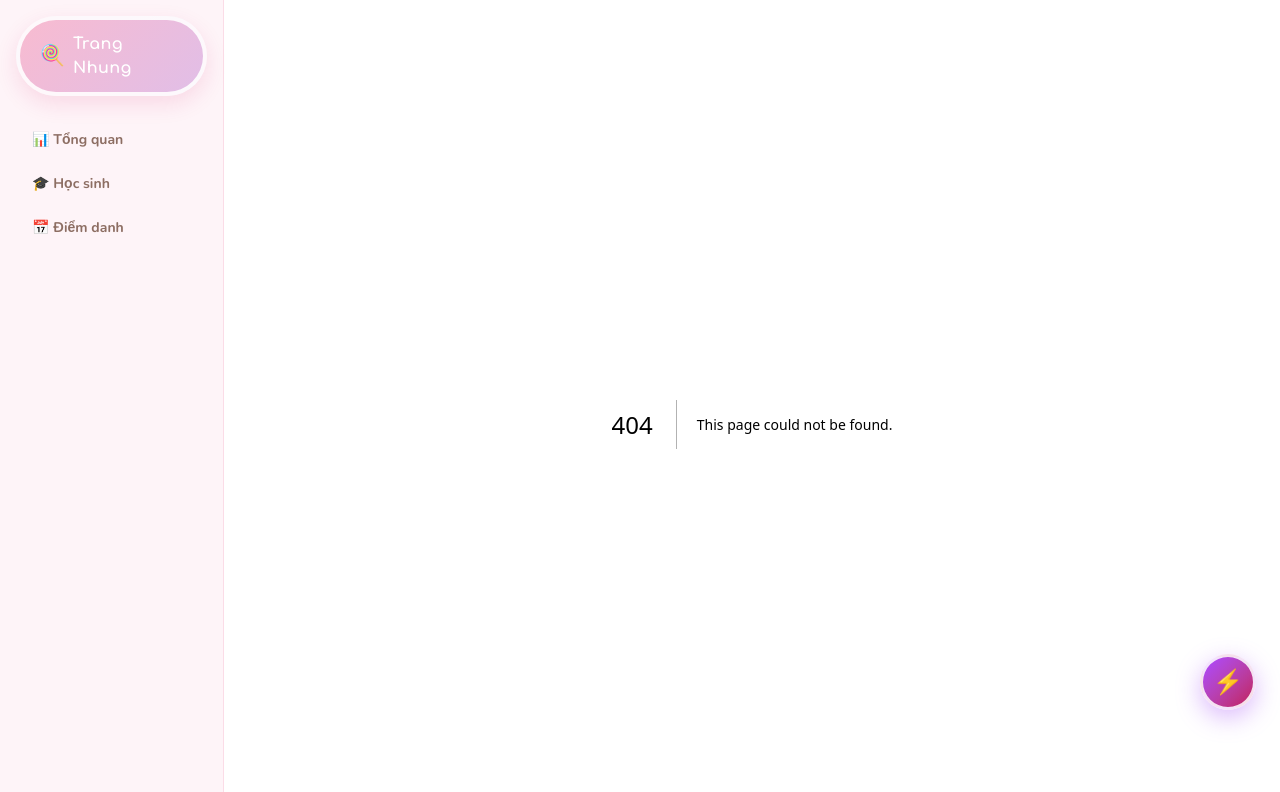
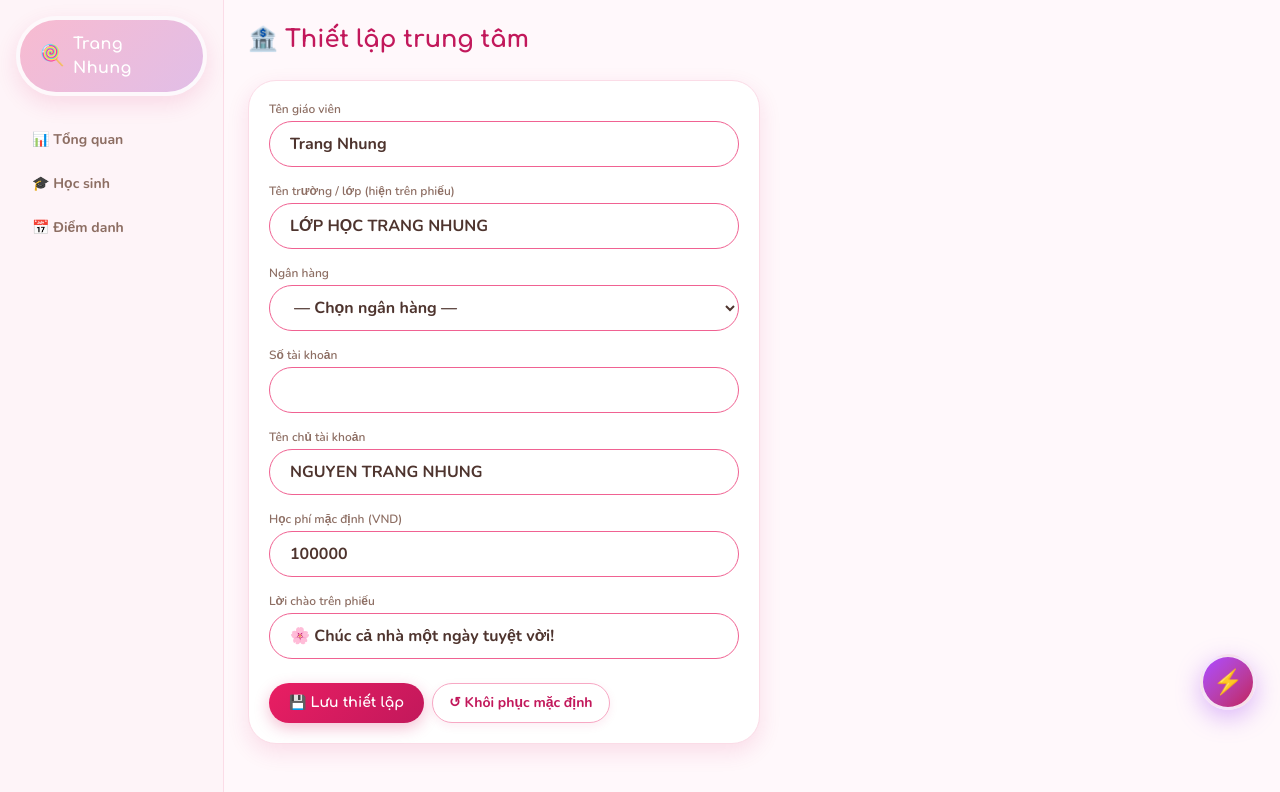
Before and after one commit to xuanTruongIT04/quan-ly-hoc-sinh, a Next.js app: page /settings in a window 1280 px wide. Before the commit this address had no page. Shown: the top 792 px of the page. Built offline with nearby package versions, Linux system fonts and the light colour scheme.

Commit message:
feat(settings): trang /settings + form sửa 7 field (candy-ngọt)
Co-Authored-By: Claude Opus 4.8 <noreply@anthropic.com>

```diff
--- /dev/null
+++ b/src/app/settings/page.tsx
@@ -0,0 +1,10 @@
+import { SettingsForm } from '@/components/settings/SettingsForm'
+
+export default function SettingsPage() {
+  return (
+    <div className="space-y-6">
+      <h1 className="font-heading text-2xl font-bold text-[#c2185b]">🏦 Thiết lập trung tâm</h1>
+      <SettingsForm />
+    </div>
+  )
+}
--- /dev/null
+++ b/src/components/settings/SettingsForm.tsx
@@ -0,0 +1,80 @@
+'use client'
+import { useState } from 'react'
+import { toast } from 'sonner'
+import { useSettingsStore } from '@/store/useSettingsStore'
+import { NAPAS_BANKS } from '@/lib/napas-banks'
+
+function FieldLabel({ children }: { children: React.ReactNode }) {
+  return <div className="mb-1 text-xs font-semibold text-[#8d6e63]">{children}</div>
+}
+
+export function SettingsForm() {
+  const { teacherName, schoolName, defaultFee, receiptGreeting, bank, setSettings, resetSettings } = useSettingsStore()
+  const [form, setForm] = useState({ teacherName, schoolName, defaultFee, receiptGreeting, bank })
+
+  function save() {
+    setSettings({
+      teacherName: form.teacherName.trim(),
+      schoolName: form.schoolName.trim(),
+      defaultFee: Number.isFinite(form.defaultFee) && form.defaultFee >= 0 ? form.defaultFee : 0,
+      receiptGreeting: form.receiptGreeting,
+      bank: {
+        bankCode: form.bank.bankCode.trim(),
+        accountNumber: form.bank.accountNumber.trim(),
+        accountName: form.bank.accountName.trim(),
+      },
+    })
+    toast.success('Đã lưu thiết lập ✅')
+  }
+
+  function reset() {
+    resetSettings()
+    const s = useSettingsStore.getState()
+    setForm({ teacherName: s.teacherName, schoolName: s.schoolName, defaultFee: s.defaultFee, receiptGreeting: s.receiptGreeting, bank: s.bank })
+    toast.info('Đã khôi phục mặc định')
+  }
+
+  return (
+    <div className="candy-card max-w-lg space-y-4">
+      <div>
+        <FieldLabel>Tên giáo viên</FieldLabel>
+        <input className="candy-input w-full" value={form.teacherName} onChange={(e) => setForm({ ...form, teacherName: e.target.value })} />
+      </div>
+      <div>
+        <FieldLabel>Tên trường / lớp (hiện trên phiếu)</FieldLabel>
+        <input className="candy-input w-full" value={form.schoolName} onChange={(e) => setForm({ ...form, schoolName: e.target.value })} />
+      </div>
+      <div>
+        <FieldLabel>Ngân hàng</FieldLabel>
+        <select
+          className="candy-input w-full"
+          value={form.bank.bankCode}
+          onChange={(e) => setForm({ ...form, bank: { ...form.bank, bankCode: e.target.value } })}
+        >
+          <option value="">— Chọn ngân hàng —</option>
+          {NAPAS_BANKS.map((b) => <option key={b.code} value={b.code}>{b.name}</option>)}
+        </select>
+      </div>
+      <div>
+        <FieldLabel>Số tài khoản</FieldLabel>
+        <input className="candy-input w-full" value={form.bank.accountNumber} onChange={(e) => setForm({ ...form, bank: { ...form.bank, accountNumber: e.target.value } })} />
+      </div>
+      <div>
+        <FieldLabel>Tên chủ tài khoản</FieldLabel>
+        <input className="candy-input w-full" value={form.bank.accountName} onChange={(e) => setForm({ ...form, bank: { ...form.bank, accountName: e.target.value } })} />
+      </div>
+      <div>
+        <FieldLabel>Học phí mặc định (VND)</FieldLabel>
+        <input type="number" min={0} className="candy-input w-full" value={form.defaultFee} onChange={(e) => setForm({ ...form, defaultFee: Number(e.target.value) })} />
+      </div>
+      <div>
+        <FieldLabel>Lời chào trên phiếu</FieldLabel>
+        <input className="candy-input w-full" value={form.receiptGreeting} onChange={(e) => setForm({ ...form, receiptGreeting: e.target.value })} />
+      </div>
+      <div className="flex gap-2 pt-2">
+        <button type="button" className="candy-btn" onClick={save}>💾 Lưu thiết lập</button>
+        <button type="button" className="candy-btn-outline" onClick={reset}>↺ Khôi phục mặc định</button>
+      </div>
+    </div>
+  )
+}
```
